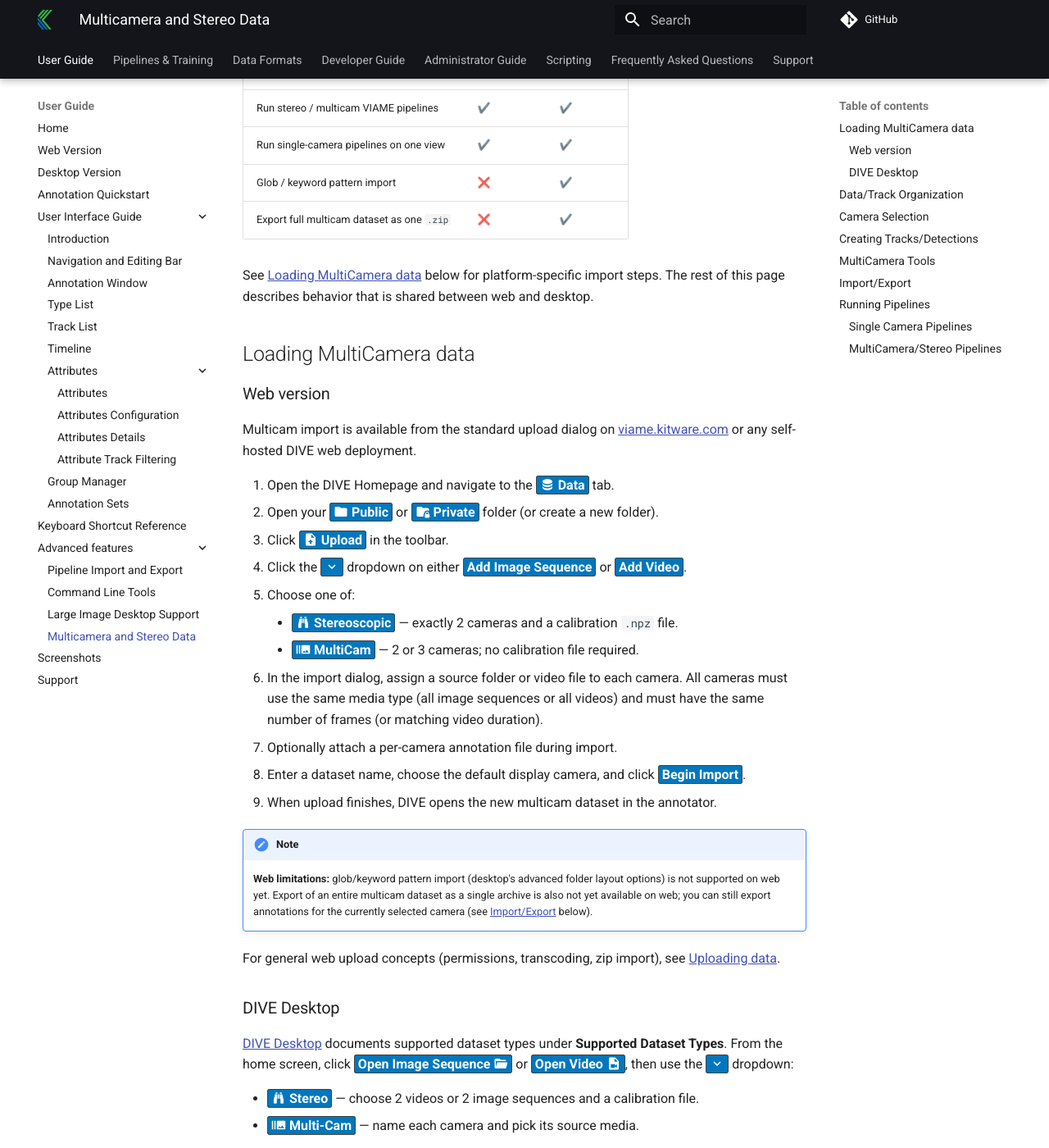
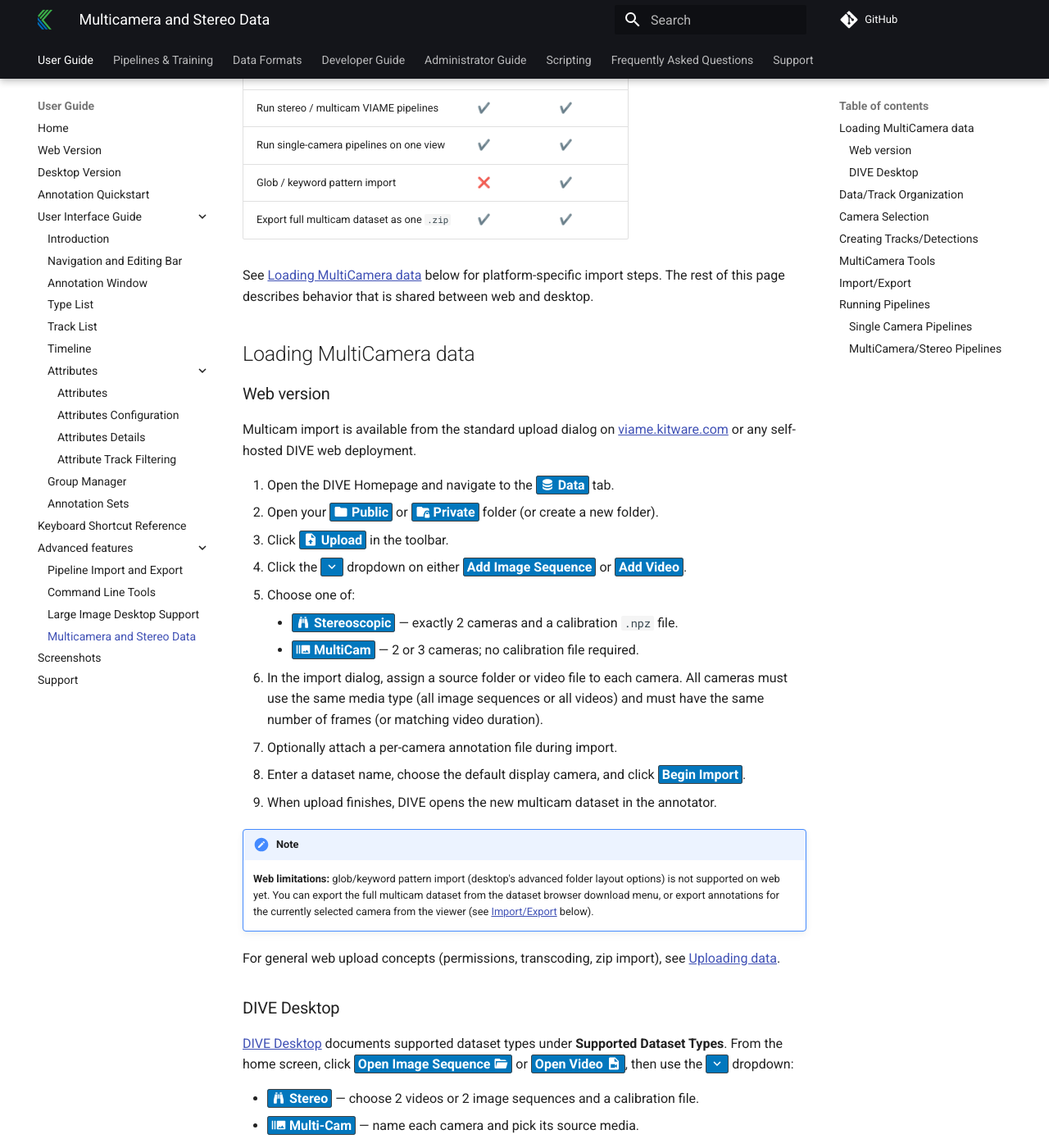
Before and after one commit to Kitware/dive, an MkDocs documentation site: the page built from docs/Multicamera-data.md, in a window 1280 px wide and 1400 px high, scrolled down 439 px. Shown: the whole window at 82% size. Built offline with MkDocs 1.6.1 and Material for MkDocs 9.7.7, drawn with Linux system fonts in a browser that asks for light colours; comment, search, counter and statistics services are not loaded; some of the changed text lies outside the part shown.

Commit message:
documentation update

```diff
--- a/docs/Multicamera-data.md
+++ b/docs/Multicamera-data.md
@@ -11,7 +11,7 @@ DIVE supports **multicamera** and **stereo** datasets on both the [web version](
 | Run stereo / multicam VIAME pipelines | ✔️ | ✔️ |
 | Run single-camera pipelines on one view | ✔️ | ✔️ |
 | Glob / keyword pattern import | ❌ | ✔️ |
-| Export full multicam dataset as one `.zip` | ❌ | ✔️ |
+| Export full multicam dataset as one `.zip` | ✔️ | ✔️ |
 
 See [Loading MultiCamera data](#loading-multicamera-data) below for platform-specific import steps. The rest of this page describes behavior that is shared between web and desktop.
 
@@ -35,7 +35,7 @@ Multicam import is available from the standard upload dialog on [viame.kitware.c
 
 !!! note
 
-    **Web limitations:** glob/keyword pattern import (desktop's advanced folder layout options) is not supported on web yet. Export of an entire multicam dataset as a single archive is also not yet available on web; you can still export annotations for the currently selected camera (see [Import/Export](#importexport) below).
+    **Web limitations:** glob/keyword pattern import (desktop's advanced folder layout options) is not supported on web yet. You can export the full multicam dataset from the dataset browser download menu, or export annotations for the currently selected camera from the viewer (see [Import/Export](#importexport) below).
 
 For general web upload concepts (permissions, transcoding, zip import), see [Uploading data](Web-Version.md#uploading-data).
 
@@ -82,7 +82,12 @@ When a track is selected it will easily show the existing detections and tracks
 
 Importing and exporting of data works similarly to a single dataset except that it occurs on the currently selected camera. Selecting the "Starboard" camera and clicking export will only export the annotations for the "Starboard" camera. Similarly importing annotations will only occur on the selected camera as well.
 
-On web, full-dataset export (all cameras and media in one archive) for multicam parents is not yet supported. Use per-camera export as above, or export from DIVE Desktop.
+On web, use the data browser **Download** menu on a multicam parent dataset:
+
+- **VIAME CSV**, **DIVE TrackJSON**, and **COCO JSON** each download a zip with that format for every camera (plus `multiCam.json` at the dataset root).
+- **Everything** downloads all camera media, all camera annotations, calibration (stereo), and metadata in one zip.
+
+Per-camera export from the viewer still exports only the active camera.
 
 ## Running Pipelines
 
```
Also changed, not shown: docs/Web-Version.md (+1 -1 lines).
